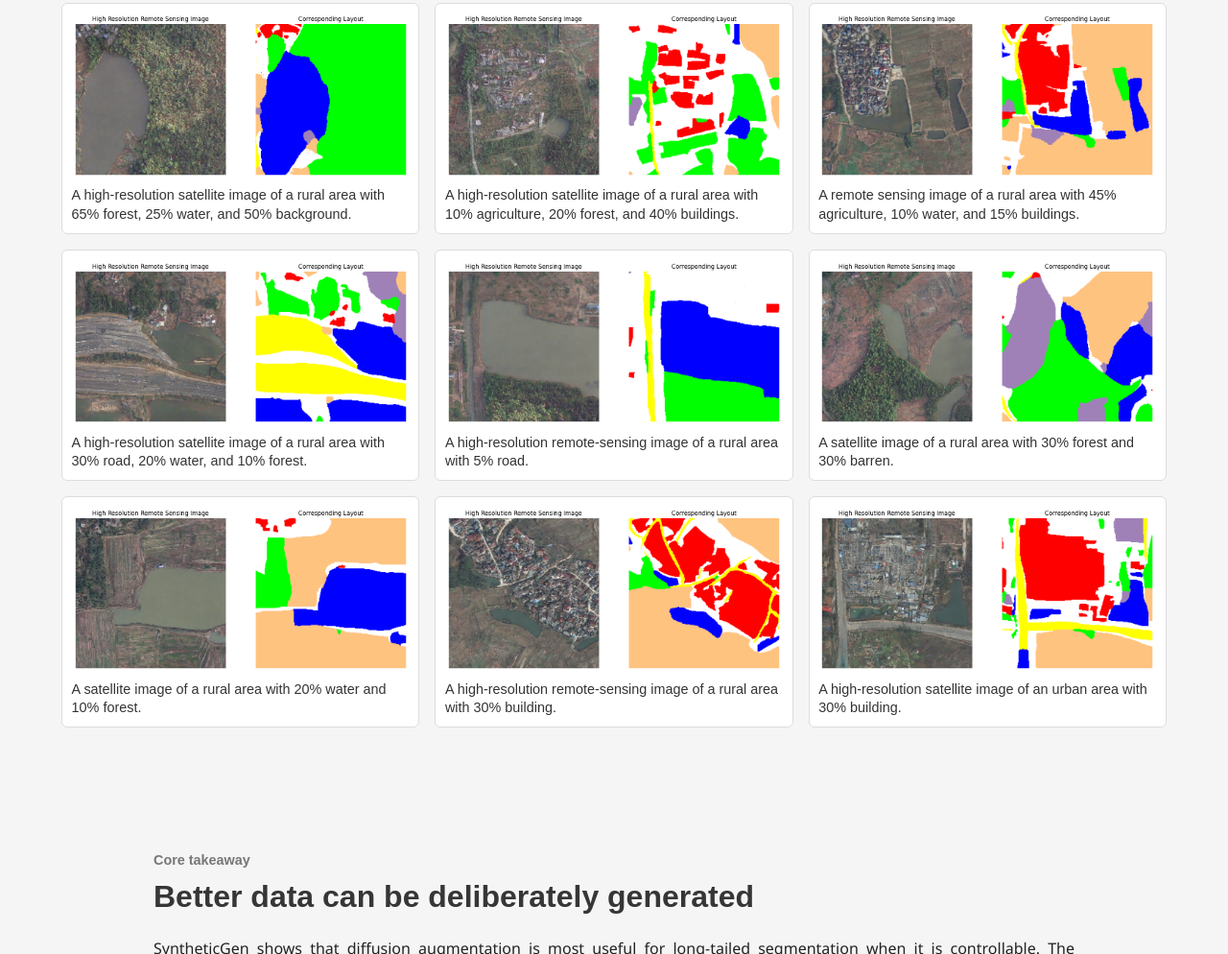
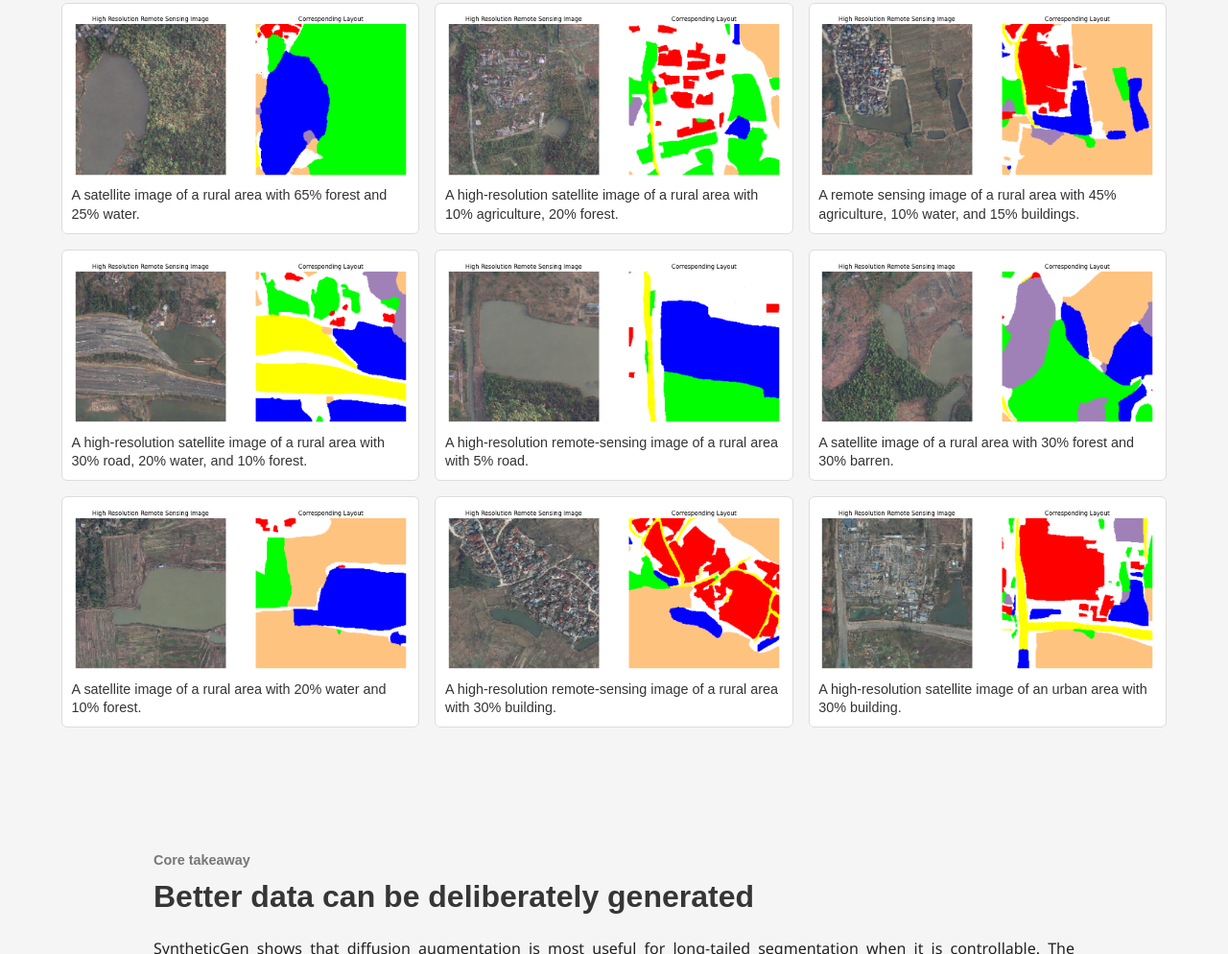
Before and after one commit to Buddhi19/SyntheticGen, a plain HTML site: page index.html in a window 1280 px wide. Shown: the part 3885-4879 px from the top of the page at 96% size. Drawn offline with Linux system fonts and the light colour scheme; some icons are missing; a web font is replaced by a local one.

```diff
--- a/index.html
+++ b/index.html
@@ -249,11 +249,11 @@
       <div class="generated-results">
         <figure>
           <img src="./resources/9.png" alt="Generated synthetic result for a rural prompt with forest, water, and background ratio constraints.">
-          <figcaption>A high-resolution satellite image of a rural area with 65% forest, 25% water, and 50% background.</figcaption>
+          <figcaption>A satellite image of a rural area with 65% forest and 25% water.</figcaption>
         </figure>
         <figure>
           <img src="./resources/8.png" alt="Generated synthetic result for a rural prompt with agriculture, forest, and building ratio constraints.">
-          <figcaption>A high-resolution satellite image of a rural area with 10% agriculture, 20% forest, and 40% buildings.</figcaption>
+          <figcaption>A high-resolution satellite image of a rural area with 10% agriculture, 20% forest.</figcaption>
         </figure>
         <figure>
           <img src="./resources/7.png" alt="Generated synthetic result for a rural prompt with agriculture, water, and building ratio constraints.">
```
